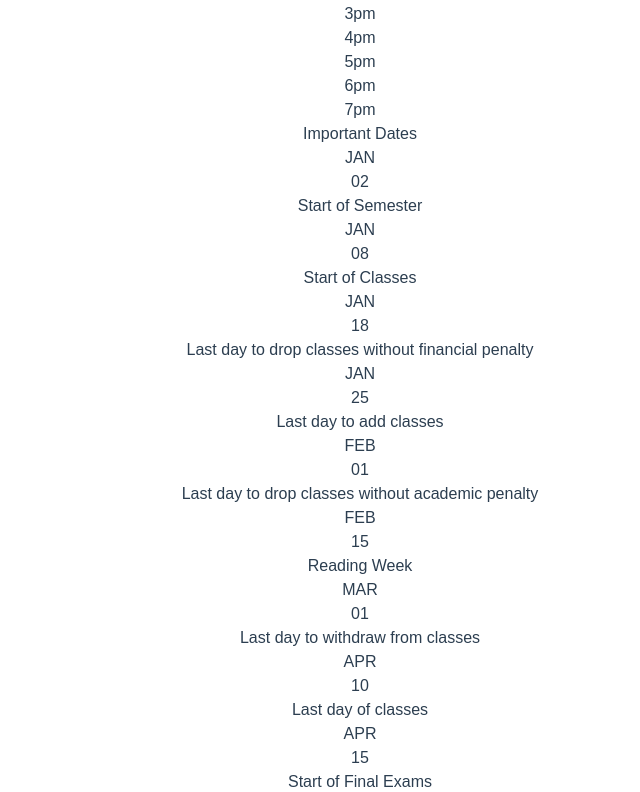
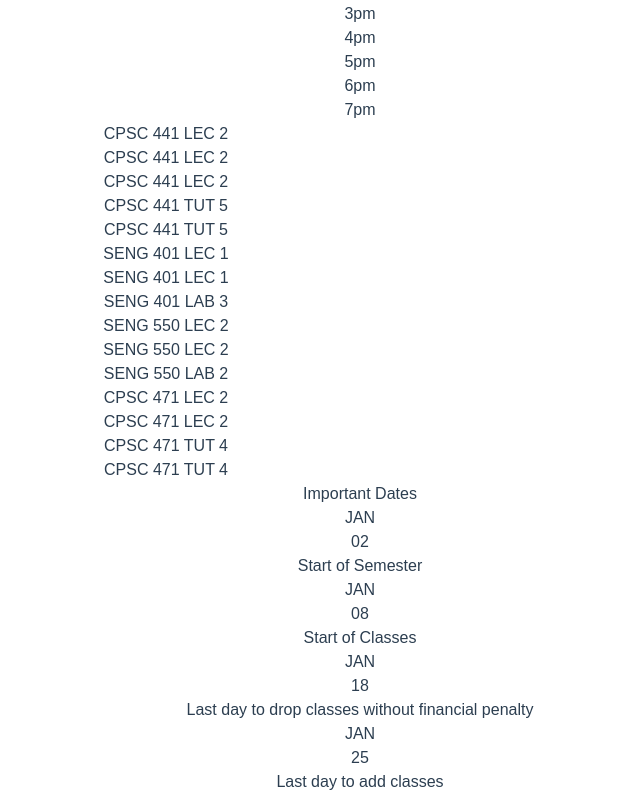
Before and after one commit to Vic-Han/MyUcalgary2.0, a Vue app in the folder frontend/: page /dashboard in a window 1280 px wide. Shown: the part 8509-9301 px from the top of the page, without its empty margins (280-920 px from the left). Built offline with nearby package versions, Linux system fonts and the light colour scheme; what vue-cookies would draw is missing.

Commit message:
Updated sched preview

```diff
--- a/frontend/src/components/GradePreview.vue
+++ b/frontend/src/components/GradePreview.vue
@@ -20,7 +20,7 @@
             </div>
         </div>
     </div>
-   <div class="p-2 text-left text-sm">
+   <div v-if="!dashboardView" class="p-2 text-left text-sm">
         <div>{{ term }}</div>
         <div> Level: {{ year }}</div>
         <div> Units Enrolled: {{ unitsEnrolled }}</div>
@@ -64,6 +64,11 @@
             program:{
                 type: String,
                 required: true
+            },
+            dashboardView:{
+                type: Boolean,
+                default: false,
+                required: false
             }
 
         },
--- a/frontend/src/components/SchedPreview.vue
+++ b/frontend/src/components/SchedPreview.vue
@@ -36,10 +36,65 @@
                 <div v-else class="h-5 w-40 px-1 box-content bg-white-200 border-b border-grey-200"></div>
             </div>
         </div>
+
+        <div class = "absolute w-sched" v-for="(section,index) in schedule" :key="index">
+            <div v-for="(day,dayNo) in section.Lecture.days"
+            :key="dayNo" :class="classStyles(day,section.Lecture.start,section.Lecture.end,index)">
+            {{ section.courseCode + ' ' + section.Lecture.LectureNO }}
+            </div>
+            <div class = "absolute w-sched" v-if="section.Tutorial">
+                <div v-for="(day,dayNo) in section.Tutorial.days" :key ="dayNo"
+                :class="classStyles(day,section.Tutorial.start,section.Tutorial.end,index)">
+                    {{ section.courseCode + ' ' + section.Tutorial.TutorialNO }}
+                </div>
+        </div>
+
+        </div>
+
+
     </div>
 </template>
 
 <script>
+const leftPos = {
+    'M': 'left-monday',
+    'T': 'left-tuesday',
+    'W': 'left-wednesday',
+    'R': 'left-thursday',
+    'F': 'left-friday'
+}
+const topPos = {
+    8: 'top-0',
+    8.25: 'top-10',
+    9: 'top-10',
+    10: 'top-20',
+    11: 'top-32',
+    12: 'top-40',
+    13: 'top-52',
+    14: 'top-60',
+    15: 'top-80',
+    16: 'top-80',
+    17: 'top-80',
+    18: 'top-96',
+    19: 'top-96'
+}
+const height = {
+    1: 'h-5',
+    1.25: 'h-10',
+    2: 'h-20',
+}
+const classColor= {
+    0: 'bg-course-100',
+    1: 'bg-course-200',
+    2: 'bg-course-300',
+    3: 'bg-course-400',
+    4: 'bg-course-500',
+    5: 'bg-course-600',
+    6: 'bg-course-700',
+    7: 'bg-course-800',
+    8: 'bg-course-900',
+    9: 'bg-course-1000'
+}
     export default {
         name: 'SchedPreview',
         props: {
@@ -50,6 +105,19 @@
         },
         created() {
             console.log(this.schedule)
+        },
+        methods: {
+            classStyles(day,starttime,endtime,classno){
+                let style = 'absolute ';
+                style += leftPos[day] + ' ';
+                style += 'w-40 box-content p-2';
+                style += topPos[starttime] + ' ';
+                style += height[endtime-starttime] + ' ';
+                console.log(classno)
+                style += classColor[classno] + ' ';
+                console.log(day)
+                return style;
+            }
         },
         data: () =>{
             return{
@@ -71,3 +139,38 @@
         }
     }
 </script>
+<!--
+    Really quick hotfix should be removed later
+-->
+<style>
+    .w-sched{
+        width: 55.75rem;
+    }
+    .left-monday{
+        left: 1rem;
+    }
+    .left-tuesday{
+        left: 15rem;
+    }
+    .left-wednesday{
+        left: 30rem;
+    }
+    .left-thursday{
+        left: 45rem;
+    }
+    .left-friday{
+        left: 60rem;
+    }
+    .top-800{
+
+    }
+    .top-900{
+
+    }
+    .top-1000{
+
+    }
+    .top-1100{
+
+    }
+</style>
--- a/frontend/src/views/DashBoard.vue
+++ b/frontend/src/views/DashBoard.vue
@@ -13,7 +13,7 @@
             </GradePreview>
         </router-link>
     </div>
-
+<!--
     <div class="flex flex-wrap gap-4 mt-3 mx-3">
         <div class="flex-1 w-1-3 bg-gray-100 rounded-lg shadow-md p-4">
             <FinancePieChart />
@@ -34,7 +34,7 @@
             </router-link>
             </div>
         </div>
-    </div>
+    </div> -->
 
 </template>
 
--- a/frontend/src/views/SB.json
+++ b/frontend/src/views/SB.json
@@ -130,9 +130,9 @@
                 "LectureNO" : 1
             },
             "Tutorial":{
-                "days" : "TTH",
+                "days" : "TR",
                 "start" : 14,
-                "end" : 16,
+                "end" : 15.83,
                 "roomno": "KNB 132",
                 "TutorialNO" : 1
             }
@@ -146,7 +146,7 @@
                 "LectureNO" : 2
             },
             "Tutorial":{
-                "days" : "TTH",
+                "days" : "TR",
                 "start" : 14,
                 "end" : 15,
                 "roomno": "KNB 132",
@@ -162,7 +162,7 @@
                 "LecNO" : 1
             },
             "Tutorial":{
-                "days" : "TTH",
+                "days" : "TR",
                 "start" : 14,
                 "end" : 15,
                 "roomno": "KNB 132",
--- a/frontend/src/views/SampleSched.json
+++ b/frontend/src/views/SampleSched.json
@@ -22,7 +22,7 @@
         "courseCode" : "SENG 401",
         "courseTitle" : "Software Architecture",
         "Lecture" : {
-            "days" : "TTH",
+            "days" : "TR",
             "start" : 8,
             "end" : 9.25,
             "roomno": "SA 104",
@@ -65,7 +65,7 @@
             "LectureNO" : "LEC 2"
         },
         "Tutorial":{
-            "days" : "TTH",
+            "days" : "TR",
             "start" : 10,
             "end" : 11,
             "roomno": "ST 59",
```
